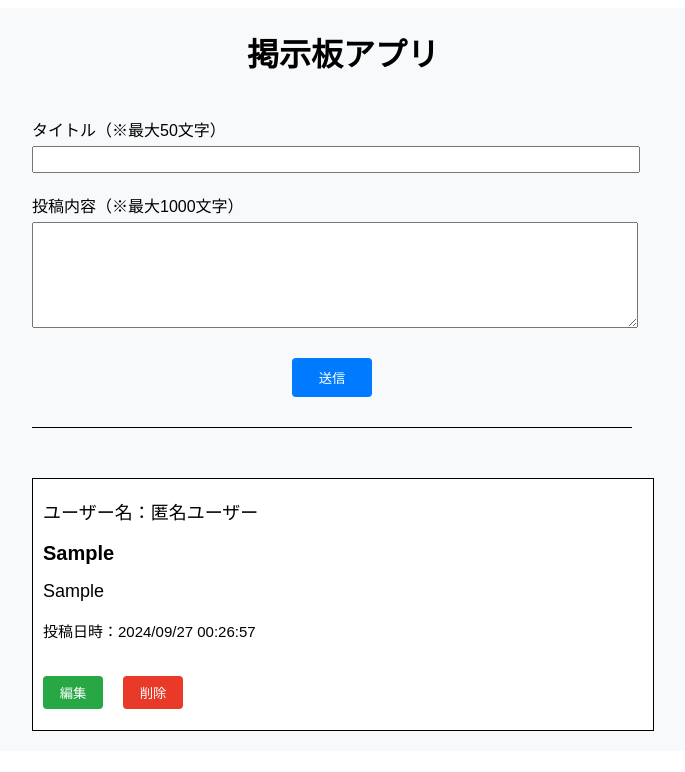
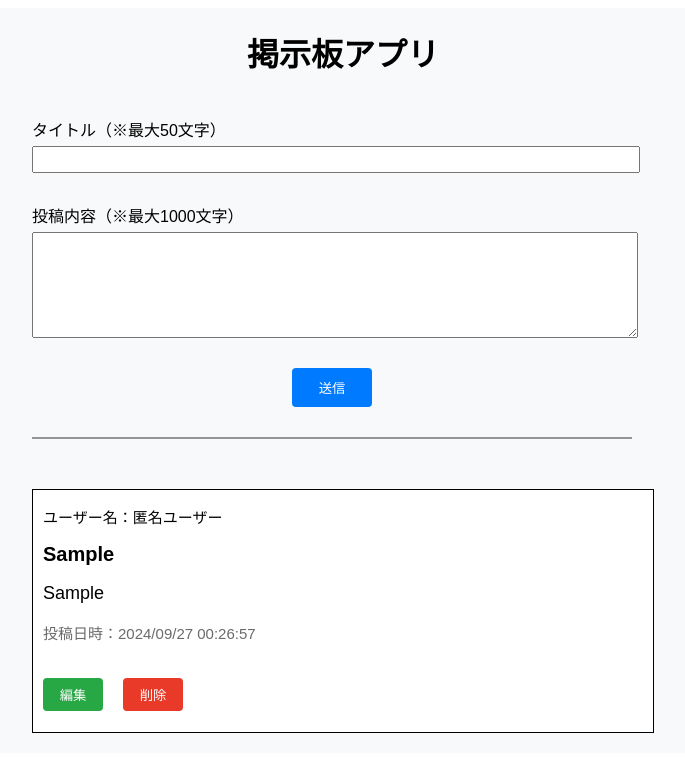
Before and after one commit to MisakiKuwabara/bulletin-board-app, an Angular app: page /app-post in a window 1280 px wide. Both pictures are taken after typing "Sample", "Sample" into the empty fields and a click on the button "送信". Shown: the top 772 px of the page, without its empty margins (297-982 px from the left). Built offline with nearby package versions, Linux system fonts and the light colour scheme.

Commit message:
css-scroll-updatedDate

```diff
--- a/src/app/app.component.css
+++ b/src/app/app.component.css
@@ -2,9 +2,10 @@ main {
     margin: 0;
     max-width: 100%;
     background-color: #f8f9fa;
-    font-family: Arial, sans-serif;
+    font-family: "Arial", "メイリオ";
     display: flex;
     justify-content: center;
     align-items: center;
     flex-direction: column; /* フォーム要素を縦に並べる */
+    scroll-behavior: smooth;
 }
--- a/src/app/board/board.component.css
+++ b/src/app/board/board.component.css
@@ -13,7 +13,7 @@
 } */
 
 .post-userName {
-    font-size: 18px;
+    font-size: 15px;
 }
 
 .post-title {
@@ -29,6 +29,12 @@
 
 .post-time {
     font-size: 15px;
+    color: rgb(107, 107, 107);
+}
+
+.post-updated-time {
+    font-size: 15px;
+    color: rgb(107, 107, 107);
 }
 
 .post-edit {
--- a/src/app/board/board.component.ts
+++ b/src/app/board/board.component.ts
@@ -14,6 +14,9 @@ import { Poststructure } from '../poststructure';
       <h2 class="post-title">{{postStructure.title}}</h2>
       <p class="post-text">{{postStructure.text}}</p>
       <p class="post-time">投稿日時：{{ postStructure.date | date:'yyyy/MM/dd HH:mm:ss' }}</p>
+      <p *ngIf="postStructure.updatedDate" class="post-updated-time">
+        更新日時：{{ postStructure.updatedDate | date:'yyyy/MM/dd HH:mm:ss' }}
+      </p>
       <button class="post-edit" type="submit" (click)="editPost()">編集</button>
       <button class="post-delete" type="submit" (click)="removePost()">削除</button>
     </section>
--- a/src/app/post/post.component.css
+++ b/src/app/post/post.component.css
@@ -6,7 +6,7 @@ form {
     flex-direction: column; /* フォーム要素を縦に並べる */
     background-color: #f8f9fa;
     font-family: Arial, sans-serif;
-    border-bottom: solid black 1px;
+    border-bottom: solid rgb(150, 149, 149) 2px;
   }
 
 p {
@@ -19,6 +19,7 @@ input {
     display: flex;
     justify-content: center;
     font-size: 18px;
+    margin-bottom: 10px;
 }
 
 textarea {
--- a/src/app/post/post.component.ts
+++ b/src/app/post/post.component.ts
@@ -4,7 +4,7 @@ import { FormsModule } from '@angular/forms';
 import { BoardComponent } from '../board/board.component';
 import { Poststructure } from '../poststructure';
 import { UserService } from '../user-service.service';
-import { PostService } from '../post.service';
+//mport { PostService } from '../post.service';
 
 @Component({
   selector: 'app-post',
@@ -55,7 +55,7 @@ export class PostComponent {
         // 編集モードの場合、投稿を更新
         const postIndex = this.posts.findIndex(post => post.id === this.editingPostId);
         if (postIndex !== -1) {
-          this.posts[postIndex] = { ...this.newPost, id: this.editingPostId };  // 投稿を更新
+          this.posts[postIndex] = { ...this.newPost, id: this.editingPostId, updatedDate: new Date()};  // 投稿を更新
         }
         this.isEditing = false; //編集モードの解除
         this.editingPostId = null;
@@ -80,5 +80,6 @@ export class PostComponent {
     this.newPost = { ...post };
     this.isEditing = true;
     this.editingPostId = post.id;  // 編集対象のIDを保持
+    window.scrollTo(0, 0);
   }
 }
--- a/src/app/poststructure.ts
+++ b/src/app/poststructure.ts
@@ -3,5 +3,6 @@ export interface Poststructure {
     userName: string,
     title: string,
     text: string,
-    date: Date
+    date: Date,
+    updatedDate?: Date
 }
--- a/src/app/register/register.component.css
+++ b/src/app/register/register.component.css
@@ -11,7 +11,7 @@ form {
     justify-content: center;
     flex-direction: column; /* フォーム要素を縦に並べる */
     background-color: #f8f9fa;
-    font-family: Arial, sans-serif;
+    font-family: "Arial", "メイリオ";
   }
 
 p {
--- a/src/app/sign-in/sign-in.component.css
+++ b/src/app/sign-in/sign-in.component.css
@@ -11,7 +11,7 @@ form {
     justify-content: center;
     flex-direction: column; /* フォーム要素を縦に並べる */
     background-color: #f8f9fa;
-    font-family: Arial, sans-serif;
+    font-family: "Arial", "メイリオ";
   }
 
 p {
```
